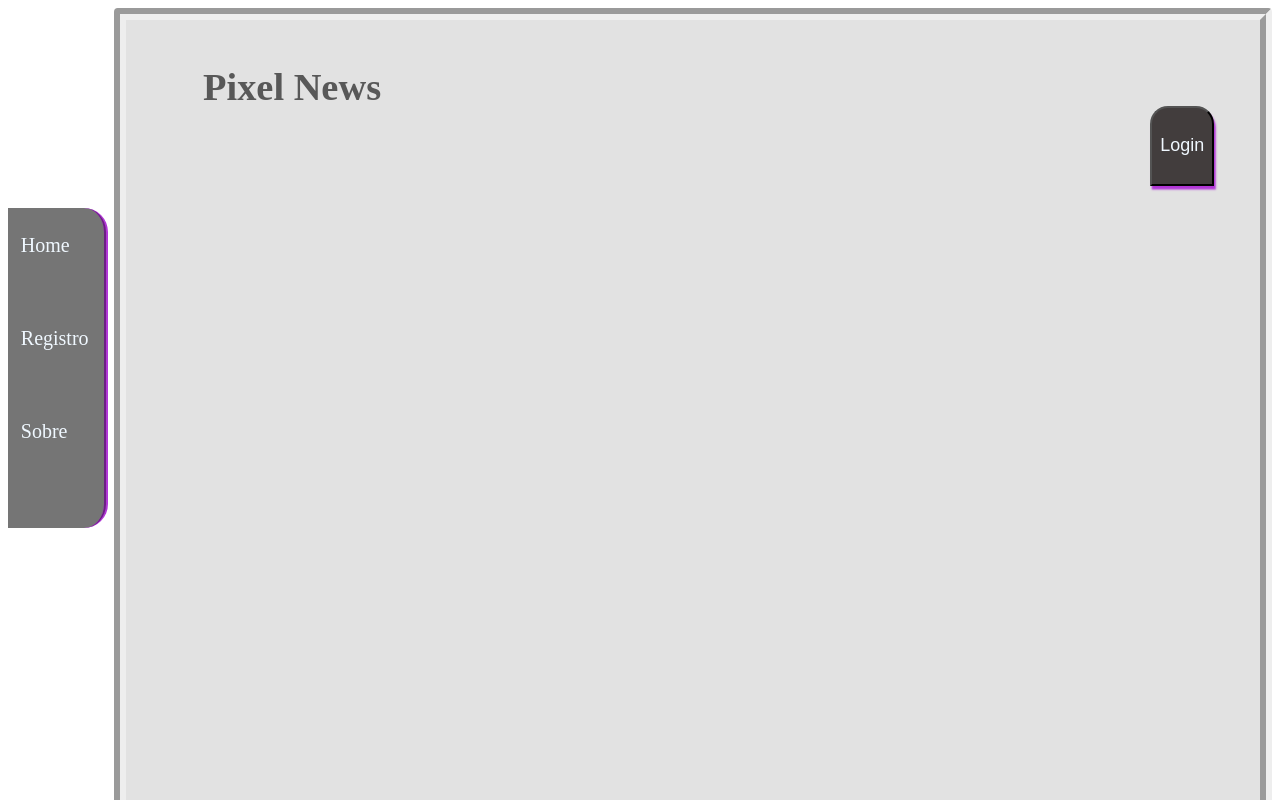
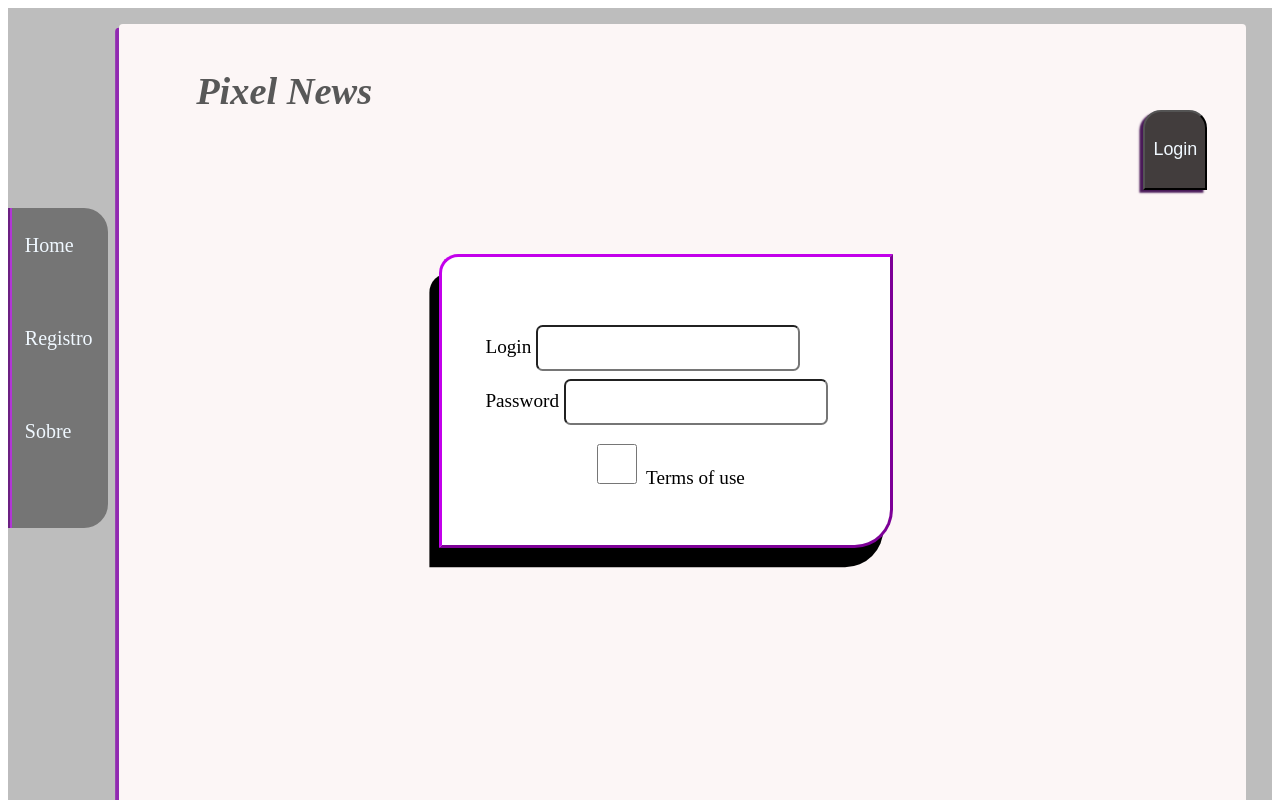
Before and after one commit to pedro-workspace/blog-demo, an Angular app: page /login in a window 1280 px wide. Before the commit this address led to /. Shown: the top 800 px of the page. Built offline with nearby package versions, Linux system fonts and the light colour scheme.

Commit message:
updating styles

```diff
--- a/src/app/app.component.css
+++ b/src/app/app.component.css
@@ -1,3 +1,6 @@
+.container{
+    background-color: rgb(189, 189, 189);
+}
 .navmenu {
     display: flex;
     gap: 3em;
@@ -5,10 +8,10 @@
     flex-direction: column;
     justify-content:stretch;
     border-color:rgb(177, 54, 214);
-    border-right-style:groove;
+    border-left-style:groove;
     border-top-right-radius: 3vh;
     border-bottom-right-radius: 3vh;
-    border-right-width:4px;
+    border-left-width:4px;
     padding-bottom: 1em;
     padding-top:1em;
     margin-top:25vh;
@@ -28,18 +31,21 @@ a {
 }
 
 .maincontent {
-    width:90vw;
+    width:88vw;
     height: auto;
-    background-color: rgb(226, 226, 226);
+    background-color: rgb(252, 246, 246);
     text-shadow: 1cap;
     margin-left: 8.3vw;
     position: relative;
+    top: 2vh;
+    left: .4vw;
     padding-bottom:100vh;
     border-radius: 0.3vw;
     font-size: 1.5vw;
-    border-style:groove;
-    border-width:1vw;
+    border-style:hidden;
+    border-width:0.1em;
     border-bottom-style:none;
+    box-shadow: -0.2em 0.2em rgb(145, 42, 177);
 }
 
 .container {
@@ -51,6 +57,7 @@ h1 {
     padding-left:2em;
     padding-top:0.5em;
     color: rgb(88, 88, 88);
+    font-style:oblique;
 }
 
 .login-button {
@@ -63,5 +70,5 @@ h1 {
     width:5vw;
     height:10vh;
     font-size:1.4vw;
-    box-shadow: 0.1em 0.2em .1em rgb(177, 54, 214);
+    box-shadow: -0.2em 0.15em .1em rgb(72, 24, 87);
 }
--- a/src/app/app.component.html
+++ b/src/app/app.component.html
@@ -6,7 +6,7 @@
   </nav>
   <div class="maincontent" >
     <h1>Pixel News</h1>
-    <button class="login-button"><a href="">Login</a></button>
+    <button class="login-button"><a href="login" target="">Login</a></button>
     <router-outlet></router-outlet>
   </div>
 </div>
--- a/src/app/app.routes.ts
+++ b/src/app/app.routes.ts
@@ -2,6 +2,9 @@ import { Routes } from '@angular/router';
 import HomepageComponent from './homepage/homepage.component'
 import { AboutComponent } from './about/about.component';
 import { RegisterComponent } from './register/register.component';
+import { LoginComponent } from './login/login.component';
 
 export const routes: Routes = [{path:"", component:HomepageComponent},
-    {path:'about', component:AboutComponent}, {path:"register", component:RegisterComponent}];
+    {path:'about', component:AboutComponent}, {path:"register", component:RegisterComponent},
+    {path:'login', component:LoginComponent}
+];
--- a/src/app/homepage/homepage.component.css
+++ b/src/app/homepage/homepage.component.css
@@ -16,8 +16,8 @@ p {
     left: 0vw;
     background-color: rgba(240, 255, 255, 0.322);
     justify-content:space-evenly;
-    margin-left:5vw;
-    margin-top:5vh;
+    margin-left:7vw;
+    margin-top:7vh;
     margin-right:5vw;
     border-radius: 1vw;
 }
--- a/src/app/login/login.component.css
+++ b/src/app/login/login.component.css
@@ -1 +1,42 @@
 /* Usar cores do botão de login como base para as bordas do form de login */
+
+.container form{
+    display:grid;
+    position:relative;
+    justify-content:center;
+    top: 8vh;
+    left: 25vw;
+    border-style:outset;
+    border-top-left-radius:1em;
+    border-bottom-right-radius: 2em;
+    border-width: 0.2em;
+    border-color: rgb(195, 0, 235);
+    width:35vw;
+    padding-top:8vh;
+    padding-bottom:8vh;
+    height: auto;
+    background-color:rgb(255, 255, 255);
+    gap: 0.2em;
+    box-shadow: -0.5em 1em black;
+}
+.container form input {
+    width: 20vw;
+    height: 5vh;
+    border-width:0.2em;
+    border-radius: 0.5em;
+
+}
+
+.container form label {
+    padding-top:0.5vh;
+}
+
+.terms {
+    position:relative;
+    right:8vw;
+    top: 1vh;
+}
+.terms input {
+    position:relative;
+    left: 8vw;
+}
--- a/src/app/login/login.component.html
+++ b/src/app/login/login.component.html
@@ -1 +1,7 @@
-<p>login works!</p>
+<div class="container">
+    <form class="form-group form-inline" action="" method="get">
+        <label for="login">Login <input name="login" type="text"></label>
+        <label for="password">Password <input name="login" type="password"></label>
+        <label class="terms" name="terms" for="terms"><input name="terms" type="checkbox">Terms of use</label>
+    </form>
+</div>
--- a/src/app/register/register.component.css
+++ b/src/app/register/register.component.css
@@ -21,6 +21,7 @@ h2, p {
     border-radius:0.5em;
     box-sizing: content-box;
     border-color:rgb(213, 164, 228);
+    box-shadow: -0.5em 0.7em black;
 }
 input {
     width: 18vw;
```
Also changed, not shown: src/app/datasample/login.sample.ts (added, +8 -0 lines).
